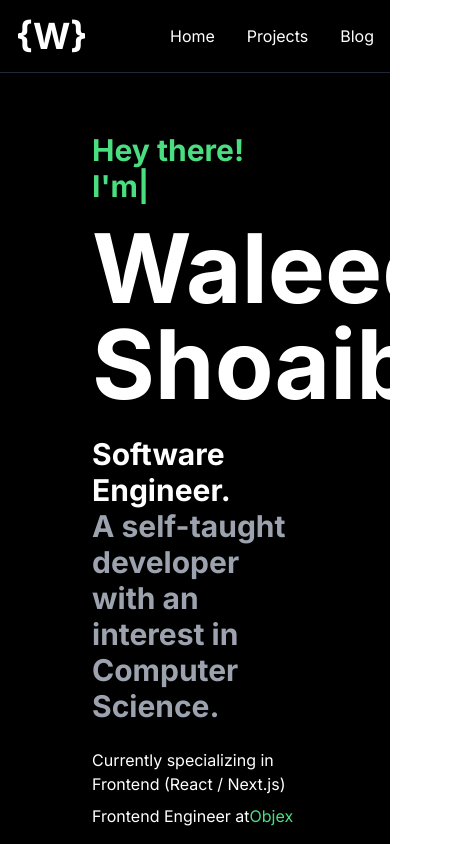
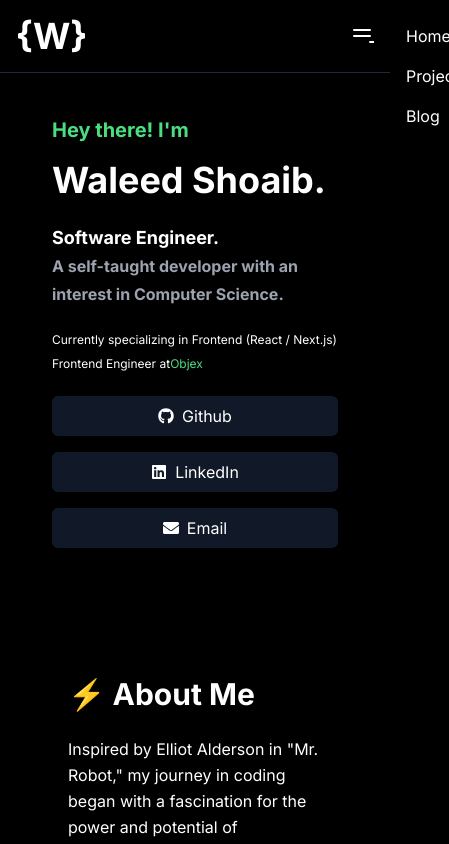
Before and after one commit to waleedshoaib2/Portfolio, a Next.js app: page / in a window 390 px wide. Shown: the top 844 px of the page, 449 px wide, since content can reach past the window. Built offline with nearby package versions, Linux system fonts and the light colour scheme.

Commit message:
homesection and header made responsive

```diff
--- a/src/app/components/Header.js
+++ b/src/app/components/Header.js
@@ -1,14 +1,53 @@
-// components/Header.js
-import React from 'react';
+"use client"
+import React, { useState, useEffect, useRef } from 'react';
 
 const Header = () => {
+  const [isMenuOpen, setIsMenuOpen] = useState(false);
+  const menuRef = useRef();
+
+  const toggleMenu = () => {
+    setIsMenuOpen(!isMenuOpen);
+  };
+
+  const handleClickOutside = (event) => {
+    if (menuRef.current && !menuRef.current.contains(event.target)) {
+      setIsMenuOpen(false);
+    }
+  };
+
+  useEffect(() => {
+    if (isMenuOpen) {
+      document.addEventListener('mousedown', handleClickOutside);
+    } else {
+      document.removeEventListener('mousedown', handleClickOutside);
+    }
+
+    return () => {
+      document.removeEventListener('mousedown', handleClickOutside);
+    };
+  }, [isMenuOpen]);
+
   return (
-    <header className="fixed top-0 left-1/2 transform -translate-x-1/2 w-full max-w-screen-xl flex justify-between items-center mb-10 border-b border-gray-800 bg-black p-4 text-white z-50">
-      <div className="text-4xl font-bold">{"{W}"}</div>
-      <nav className="space-x-8">
-        <a href="#home" className="hover:text-green-500">Home</a>
-        <a href="#projects" className="hover:text-green-500">Projects</a>
-        <a href="#blog" className="hover:text-green-500">Blog</a>
+    <header className="fixed top-0 left-0 w-full bg-black text-white z-50">
+      <div className="flex justify-between items-center p-4 border-b border-gray-800">
+        <div className="text-4xl font-bold">{"{W}"}</div>
+        <div className="hidden md:flex space-x-8">
+          <a href="#home" className="hover:text-green-500">Home</a>
+          <a href="#projects" className="hover:text-green-500">Projects</a>
+          <a href="#blog" className="hover:text-green-500">Blog</a>
+        </div>
+        <button className="md:hidden" onClick={toggleMenu}>
+          <svg className="w-6 h-6" fill="none" stroke="currentColor" viewBox="0 0 24 24" xmlns="http://www.w3.org/2000/svg">
+            <path strokeLinecap="round" strokeLinejoin="round" strokeWidth="2" d={isMenuOpen ? "M6 18L18 6M6 6l12 12" : "M4 6h16M4 12h16m0 6h16"}></path>
+          </svg>
+        </button>
+      </div>
+      <nav ref={menuRef} className={`fixed right-0 top-0 h-full w-64 bg-black transform ${isMenuOpen ? 'translate-x-0' : 'translate-x-full'} transition-transform duration-300 ease-in-out md:hidden`}>
+        <div className="p-4">
+          <a href="#home" className="block py-2 hover:text-green-500">Home</a>
+          <a href="#projects" className="block py-2 hover:text-green-500">Projects</a>
+          <a href="#blog" className="block py-2 hover:text-green-500">Blog</a>
+        </div>
       </nav>
     </header>
   );
--- a/src/app/components/HomeSection.js
+++ b/src/app/components/HomeSection.js
@@ -1,3 +1,4 @@
+// components/HomeSection.js
 "use client";
 
 import React from 'react';
@@ -6,8 +7,8 @@
 
 const HomeSection = () => {
   return (
-    <section id="home" className="mb-20 bg-black mt-20 p-8 text-white slide-in-section">
-      <h1 className="text-3xl text-green-400">
+    <section id="home" className="mb-20 bg-black mt-20 p-4 md:p-8 text-white slide-in-section">
+      <h1 className="text-xl md:text-3xl text-green-400">
         <TypeAnimation
           sequence={[
             'Hey there!',
@@ -20,33 +21,33 @@
           repeat={Infinity}
         />
       </h1>
-      <h2 className="text-8xl font-bold mt-4">Waleed Shoaib.</h2>
-      <p className="text-3xl mt-6 font-bold">
+      <h2 className="text-4xl md:text-8xl font-bold mt-4">Waleed Shoaib.</h2>
+      <p className="text-lg md:text-3xl mt-6 font-bold">
         Software Engineer.
         <br />
-        <span className="text-3xl text-gray-400 font-bold">
+        <span className="text-base md:text-3xl text-gray-400 font-bold">
           A self-taught developer with an interest in Computer Science.
         </span>
       </p>
 
       <div className="mt-6">
-        <p className="flex items-center mb-2">
+        <p className="flex items-center mb-2 text-xs md:text-base">
           Currently specializing in Frontend (React / Next.js)
         </p>
-        <p className="flex items-center">
+        <p className="flex items-center text-xs md:text-base">
           Frontend Engineer at <a href="#" className="text-green-400"> Objex</a>
         </p>
       </div>
-      <div className="mt-6 flex space-x-4">
-        <a href="https://github.com" className="bg-gray-900 px-4 py-2 rounded-md text-white hover:bg-gray-800 hover:text-green-400 transition duration-300 ease-in-out flex items-center">
+      <div className="mt-6 flex flex-col md:flex-row md:space-x-4 space-y-4 md:space-y-0">
+        <a href="https://github.com" className="bg-gray-900 px-4 py-2 rounded-md text-white hover:bg-gray-800 hover:text-green-400 transition duration-300 ease-in-out flex items-center justify-center md:justify-start">
           <FaGithub className="mr-2" />
           Github
         </a>
-        <a href="https://linkedin.com" className="bg-gray-900 px-4 py-2 rounded-md text-white hover:bg-gray-800 hover:text-green-400 transition duration-300 ease-in-out flex items-center">
+        <a href="https://linkedin.com" className="bg-gray-900 px-4 py-2 rounded-md text-white hover:bg-gray-800 hover:text-green-400 transition duration-300 ease-in-out flex items-center justify-center md:justify-start">
           <FaLinkedin className="mr-2" />
           LinkedIn
         </a>
-        <a href="mailto:email@example.com" className="bg-gray-900 px-4 py-2 rounded-md text-white hover:bg-gray-800 hover:text-green-400 transition duration-300 ease-in-out flex items-center">
+        <a href="mailto:email@example.com" className="bg-gray-900 px-4 py-2 rounded-md text-white hover:bg-gray-800 hover:text-green-400 transition duration-300 ease-in-out flex items-center justify-center md:justify-start">
           <FaEnvelope className="mr-2" />
           Email
         </a>
--- a/src/app/page.js
+++ b/src/app/page.js
@@ -1,18 +1,18 @@
+// pages/index.js
 import Image from "next/image";
 import Header from "./components/Header";
 import AboutSection from "./components/AboutSection";
 import HomeSection from "./components/HomeSection";
 import ContactSection from "./components/ContactSection";
 
-
 export default function Home() {
   return (
-    <main className="min-h-screen bg-black text-white p-5">
-      <div className="min-h-screen bg-black text-white px-10 max-w-screen-2xl">
-      <Header />
-      <HomeSection />
-      <AboutSection />
-      <ContactSection />
+    <main className="min-h-screen bg-black text-white p-5 overflow-x-hidden">
+      <div className="min-h-screen bg-black text-white px-4 md:px-10 max-w-screen-2xl mx-auto overflow-x-hidden">
+        <Header />
+        <HomeSection />
+        <AboutSection />
+        <ContactSection />
       </div>
     </main>
   );
```
